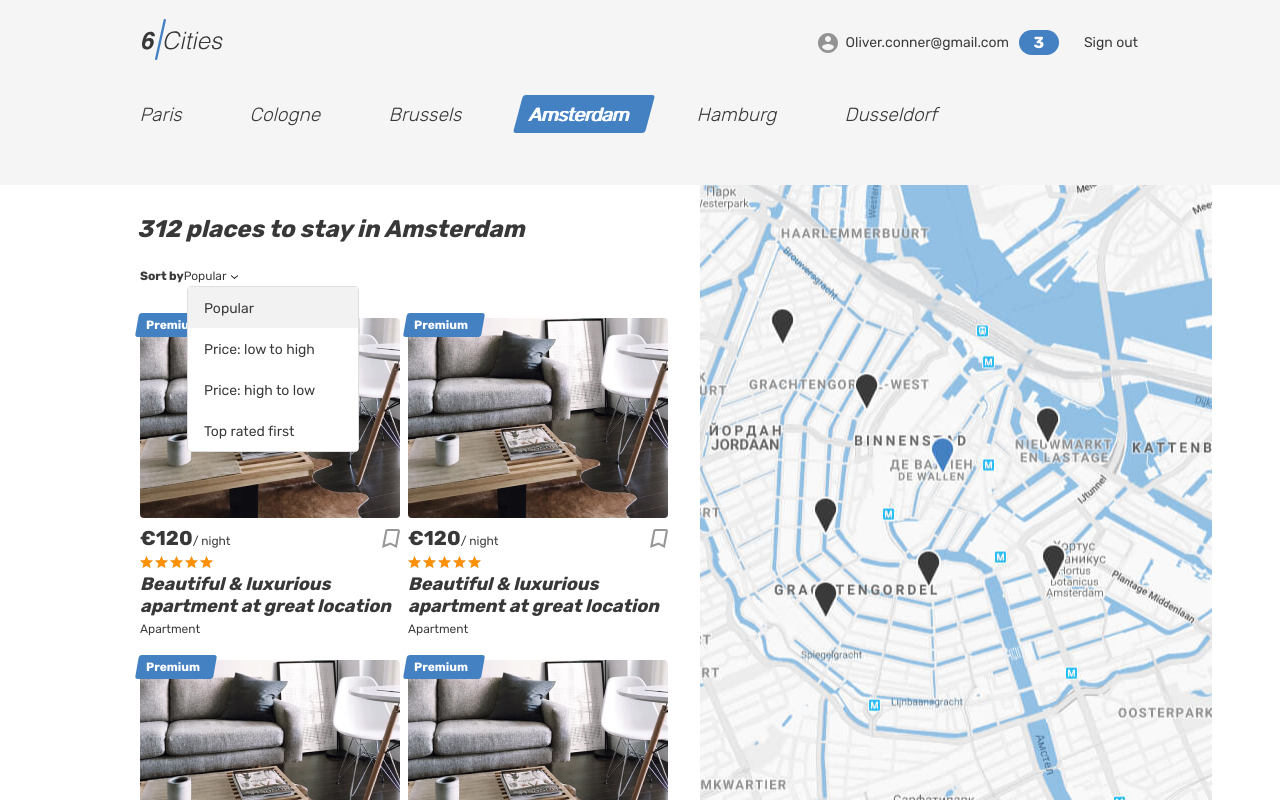
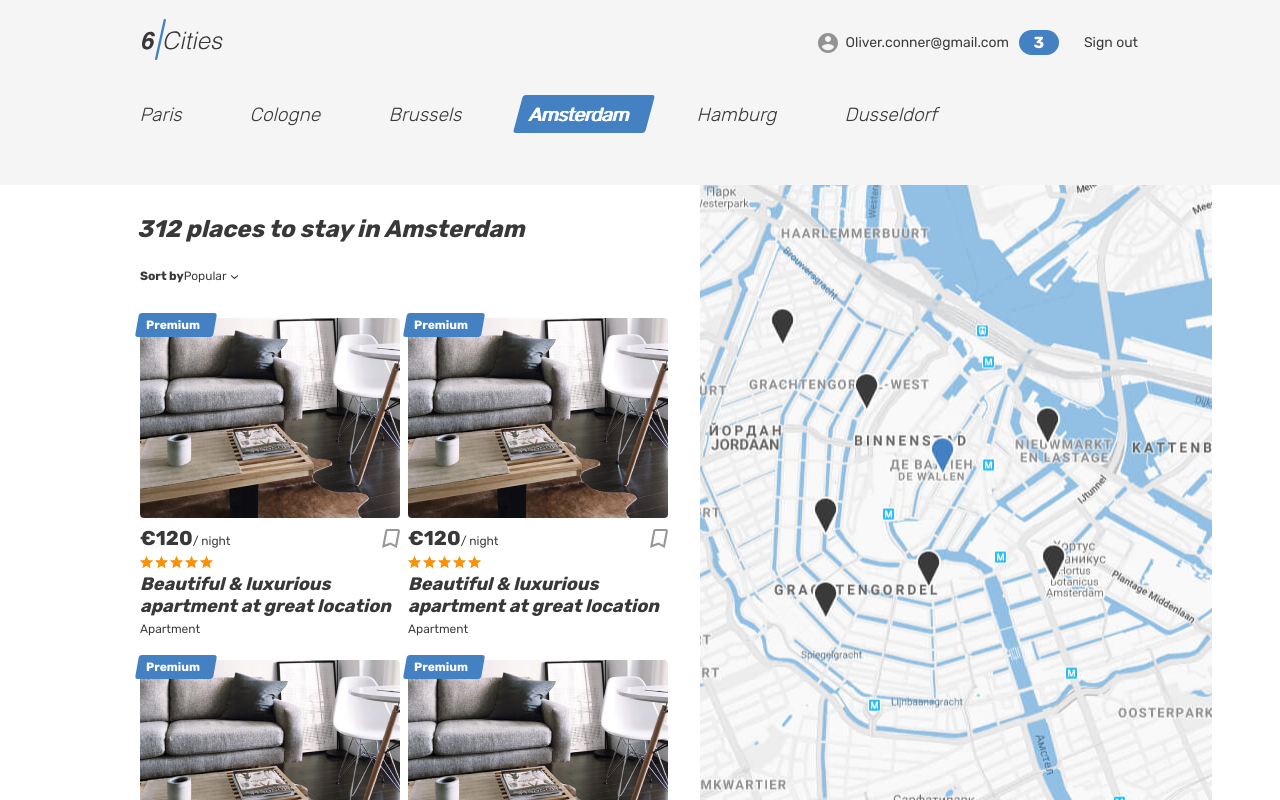
Before and after one commit to htmlacademy-react/2045545-six-cities-10, a React (Create React App) app in the folder project/: page / in a window 1280 px wide. Built offline with nearby package versions, Linux system fonts and the light colour scheme.

Commit message:
убрала лишние  компоненты Cards,  задействовала PLACE_CARDS_COUNT

```diff
--- a/project/src/components/cities-place-card/cities-place-card.tsx
+++ /dev/null
@@ -1,40 +0,0 @@
-function CitiesPlaceCard(): JSX.Element {
-  return (
-    <article className="cities__card place-card">
-      <div className="place-card__mark">
-        <span>Premium</span>
-      </div>
-      <div className="cities__image-wrapper place-card__image-wrapper">
-        <a href="/#">
-          <img className="place-card__image" src="img/apartment-01.jpg" width="260" height="200" alt="Place " />
-        </a>
-      </div>
-      <div className="place-card__info">
-        <div className="place-card__price-wrapper">
-          <div className="place-card__price">
-            <b className="place-card__price-value">&euro;120</b>
-            <span className="place-card__price-text">&#47;&nbsp;night</span>
-          </div>
-          <button className="place-card__bookmark-button button" type="button">
-            <svg className="place-card__bookmark-icon" width="18" height="19">
-              <use xlinkHref="#icon-bookmark"></use>
-            </svg>
-            <span className="visually-hidden">To bookmarks</span>
-          </button>
-        </div>
-        <div className="place-card__rating rating">
-          <div className="place-card__stars rating__stars">
-            <span style={{width: 80}}></span>
-            <span className="visually-hidden">Rating</span>
-          </div>
-        </div>
-        <h2 className="place-card__name">
-          <a href="/#">Beautiful &amp; luxurious apartment at great location</a>
-        </h2>
-        <p className="place-card__type">Apartment</p>
-      </div>
-    </article>
-  );
-}
-
-export default CitiesPlaceCard;
--- a/project/src/components/favorites-place-card/favorites-place-card.tsx
+++ b/project/src/components/place-card/place-card.tsx
@@ -1,22 +1,25 @@
-function FavoritesPlaceCard(): JSX.Element {
+function PlaceCard(): JSX.Element {
   return (
-    <article className="favorites__card place-card">
-      <div className="favorites__image-wrapper place-card__image-wrapper">
+    <article className="cities__card place-card">
+      <div className="place-card__mark">
+        <span>Premium</span>
+      </div>
+      <div className="cities__image-wrapper place-card__image-wrapper">
         <a href="/#">
-          <img className="place-card__image" src="img/room-small.jpg" width="150" height="110" alt="Place" />
+          <img className="place-card__image" src="img/apartment-01.jpg" width="260" height="200" alt="Place " />
         </a>
       </div>
-      <div className="favorites__card-info place-card__info">
+      <div className="place-card__info">
         <div className="place-card__price-wrapper">
           <div className="place-card__price">
-            <b className="place-card__price-value">&euro;80</b>
+            <b className="place-card__price-value">&euro;120</b>
             <span className="place-card__price-text">&#47;&nbsp;night</span>
           </div>
-          <button className="place-card__bookmark-button place-card__bookmark-button--active button" type="button">
+          <button className="place-card__bookmark-button button" type="button">
             <svg className="place-card__bookmark-icon" width="18" height="19">
               <use xlinkHref="#icon-bookmark"></use>
             </svg>
-            <span className="visually-hidden">In bookmarks</span>
+            <span className="visually-hidden">To bookmarks</span>
           </button>
         </div>
         <div className="place-card__rating rating">
@@ -26,12 +29,12 @@ function FavoritesPlaceCard(): JSX.Element {
           </div>
         </div>
         <h2 className="place-card__name">
-          <a href="/#">Wood and stone place</a>
+          <a href="/#">Beautiful &amp; luxurious apartment at great location</a>
         </h2>
-        <p className="place-card__type">Private room</p>
+        <p className="place-card__type">Apartment</p>
       </div>
     </article>
   );
 }
 
-export default FavoritesPlaceCard;
+export default PlaceCard;
--- a/project/src/index.tsx
+++ b/project/src/index.tsx
@@ -3,7 +3,7 @@ import ReactDOM from 'react-dom/client';
 import App from './components/app/app';
 
 
-const Setting = {
+const Settings = {
   PLACE_CARDS_COUNT: 5,
 };
 
@@ -14,7 +14,7 @@ const root = ReactDOM.createRoot(
 root.render(
   <React.StrictMode>
     <App
-      placeCardsCount={Setting.PLACE_CARDS_COUNT}
+      placeCardsCount={Settings.PLACE_CARDS_COUNT}
     />
   </React.StrictMode>,
 );
--- a/project/src/pages/main-screen/main-screen.tsx
+++ b/project/src/pages/main-screen/main-screen.tsx
@@ -1,4 +1,4 @@
-import CitiesPlaceCard from '../../components/cities-place-card/cities-place-card';
+import PlaceCard from '../../components/place-card/place-card';
 
 type MainScreenProps = {
   placeCardsCount: number;
@@ -81,25 +81,21 @@ function MainScreen({placeCardsCount}: MainScreenProps): JSX.Element {
               <b className="places__found">312 places to stay in Amsterdam</b>
               <form className="places__sorting" action="#" method="get">
                 <span className="places__sorting-caption">Sort by</span>
-                <span className="places__sorting-type" tabIndex= "0">
+                <span className="places__sorting-type" tabIndex= {0}>
                   Popular
                   <svg className="places__sorting-arrow" width="7" height="4">
                     <use xlinkHref="#icon-arrow-select"></use>
                   </svg>
                 </span>
-                <ul className="places__options places__options--custom places__options--opened">
-                  <li className="places__option places__option--active" tabIndex="0">Popular</li>
-                  <li className="places__option" tabIndex="0">Price: low to high</li>
-                  <li className="places__option" tabIndex="0">Price: high to low</li>
-                  <li className="places__option" tabIndex="0">Top rated first</li>
+                <ul className="places__options places__options--custom places__options">
+                  <li className="places__option places__option--active" tabIndex={0} >Popular</li>
+                  <li className="places__option" tabIndex={0}>Price: low to high</li>
+                  <li className="places__option" tabIndex={0}>Price: high to low</li>
+                  <li className="places__option" tabIndex={0}>Top rated first</li>
                 </ul>
               </form>
               <div className="cities__places-list places__list tabs__content">
-                <CitiesPlaceCard/>
-                <CitiesPlaceCard/>
-                <CitiesPlaceCard/>
-                <CitiesPlaceCard/>
-                <CitiesPlaceCard/>
+                {Array.from({length: placeCardsCount}, (_v, k) => <PlaceCard key={k}/> )}
               </div>
             </section>
             <div className="cities__right-section">
```
Also changed, not shown: project/src/components/near-place-card/near-place-card.tsx (deleted, +0 -40 lines), project/src/pages/favorites-screen/favorites-screen.tsx (+4 -4 lines), project/src/pages/offer-screen/offer-screen.tsx (+4 -4 lines).
